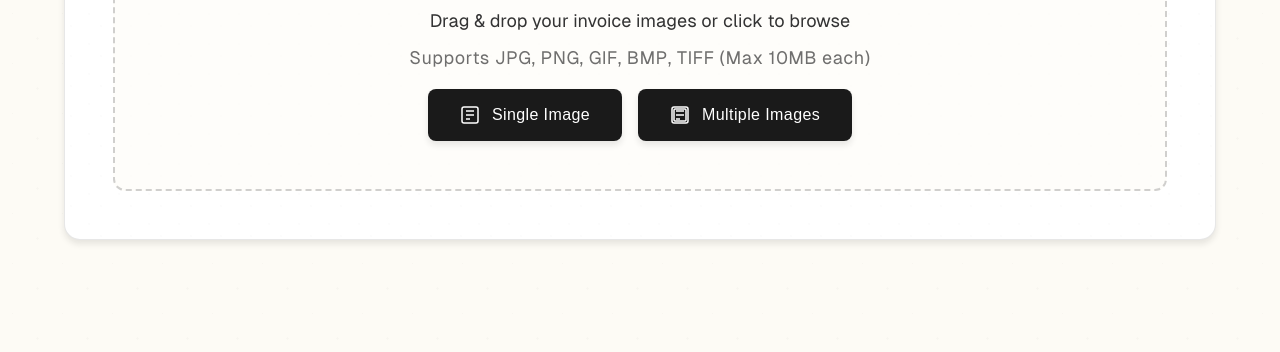
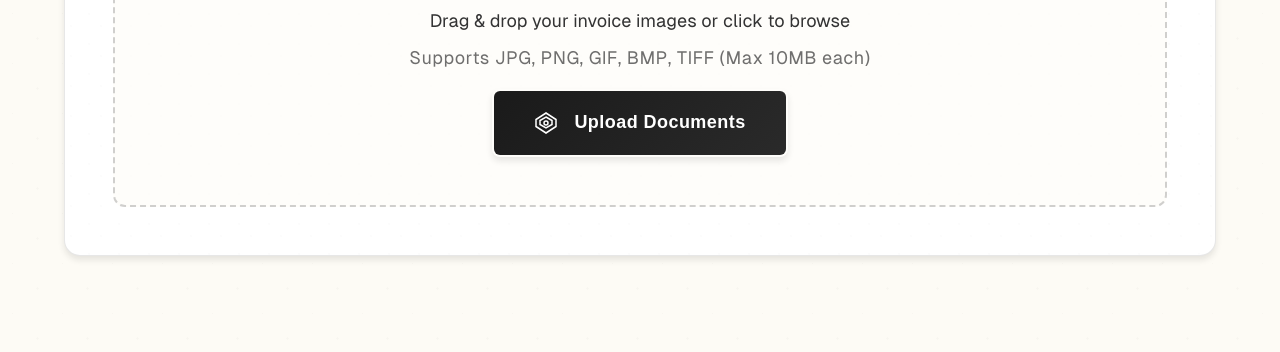
Before and after one commit to jakenzheng/autovoice, a website: page public/index.html in a window 1280 px wide. Shown: the part 449-801 px from the top of the page. Drawn offline with Linux system fonts and the light colour scheme.

Commit message:
Consolidate upload buttons into single unified button with enhanced styling

```diff
--- a/public/index.html
+++ b/public/index.html
@@ -45,31 +45,19 @@
                         <p>Drag & drop your invoice images or click to browse</p>
                         <p class="upload-hint">Supports JPG, PNG, GIF, BMP, TIFF (Max 10MB each)</p>
 
-                        <!-- Upload Options -->
+                        <!-- Upload Button -->
                         <div class="upload-options">
-                            <button class="upload-btn single" onclick="document.getElementById('singleFileInput').click()">
-                                <svg class="btn-emblem" width="20" height="20" viewBox="0 0 20 20" fill="none">
-                                    <rect x="2" y="2" width="16" height="16" rx="2" stroke="currentColor" stroke-width="1.5" fill="none"/>
-                                    <path d="M6 6L14 6" stroke="currentColor" stroke-width="1.5"/>
-                                    <path d="M6 10L14 10" stroke="currentColor" stroke-width="1.5"/>
-                                    <path d="M6 14L10 14" stroke="currentColor" stroke-width="1.5"/>
+                            <button class="upload-btn unified" onclick="document.getElementById('fileInput').click()">
+                                <svg class="btn-emblem" width="24" height="24" viewBox="0 0 24 24" fill="none">
+                                    <path d="M12 2L22 8.5V15.5L12 22L2 15.5V8.5L12 2Z" stroke="currentColor" stroke-width="1.5" fill="none"/>
+                                    <path d="M12 6L18 9.5V13.5L12 17L6 13.5V9.5L12 6Z" stroke="currentColor" stroke-width="1.5" fill="none"/>
+                                    <circle cx="12" cy="12" r="2" stroke="currentColor" stroke-width="1.5" fill="none"/>
                                 </svg>
-                                Single Image
-                            </button>
-                            <button class="upload-btn multiple" onclick="document.getElementById('multipleFileInput').click()">
-                                <svg class="btn-emblem" width="20" height="20" viewBox="0 0 20 20" fill="none">
-                                    <rect x="2" y="2" width="16" height="16" rx="2" stroke="currentColor" stroke-width="1.5" fill="none"/>
-                                    <rect x="4" y="4" width="12" height="12" rx="1" stroke="currentColor" stroke-width="1.5" fill="none"/>
-                                    <path d="M6 6L14 6" stroke="currentColor" stroke-width="1.5"/>
-                                    <path d="M6 10L14 10" stroke="currentColor" stroke-width="1.5"/>
-                                    <path d="M6 14L10 14" stroke="currentColor" stroke-width="1.5"/>
-                                </svg>
-                                Multiple Images
+                                Upload Documents
                             </button>
                         </div>
 
-                        <input type="file" id="singleFileInput" accept="image/*" style="display: none;">
-                        <input type="file" id="multipleFileInput" multiple accept="image/*" style="display: none;">
+                        <input type="file" id="fileInput" multiple accept="image/*" style="display: none;">
                     </div>
 
                     <!-- File Preview -->
--- a/public/script.js
+++ b/public/script.js
@@ -13,13 +13,8 @@ class InvoiceClassifier {
     }
 
     setupEventListeners() {
-        // Single file input change
-        document.getElementById('singleFileInput').addEventListener('change', (e) => {
-            this.handleFileSelection(e.target.files);
-        });
-
-        // Multiple file input change
-        document.getElementById('multipleFileInput').addEventListener('change', (e) => {
+        // Unified file input change
+        document.getElementById('fileInput').addEventListener('change', (e) => {
             this.handleFileSelection(e.target.files);
         });
 
--- a/public/styles.css
+++ b/public/styles.css
@@ -238,25 +238,54 @@ body {
   background: var(--royal-black);
   color: var(--royal-white);
   border: none;
-  padding: var(--space-4) var(--space-8);
+  padding: var(--space-5) var(--space-10);
   border-radius: var(--radius-md);
-  font-size: var(--text-base);
-  font-weight: var(--font-weight-medium);
+  font-size: var(--text-lg);
+  font-weight: var(--font-weight-semibold);
   cursor: pointer;
   transition: all var(--transition-normal);
   display: inline-flex;
   align-items: center;
-  gap: var(--space-3);
+  gap: var(--space-4);
   box-shadow: var(--shadow-medium);
-  min-width: 160px;
+  min-width: 200px;
   justify-content: center;
   letter-spacing: 0.025em;
+}
+
+.upload-btn.unified {
+  background: linear-gradient(135deg, var(--royal-black) 0%, #2a2a2a 100%);
+  border: 2px solid transparent;
+  background-clip: padding-box;
+  position: relative;
+}
+
+.upload-btn.unified::before {
+  content: '';
+  position: absolute;
+  top: 0;
+  left: 0;
+  right: 0;
+  bottom: 0;
+  border-radius: var(--radius-md);
+  padding: 2px;
+  background: linear-gradient(135deg, var(--royal-gold) 0%, var(--royal-copper) 100%);
+  mask: linear-gradient(#fff 0 0) content-box, linear-gradient(#fff 0 0);
+  mask-composite: exclude;
+  -webkit-mask: linear-gradient(#fff 0 0) content-box, linear-gradient(#fff 0 0);
+  -webkit-mask-composite: xor;
 }
 
 .upload-btn:hover {
   background: var(--royal-gray);
   transform: translateY(-2px);
   box-shadow: var(--shadow-lift);
+}
+
+.upload-btn.unified:hover {
+  background: linear-gradient(135deg, var(--royal-gray) 0%, #3a3a3a 100%);
+  transform: translateY(-3px);
+  box-shadow: var(--shadow-lift), 0 8px 25px rgba(0, 0, 0, 0.15);
 }
 
 .upload-btn:active {
@@ -842,7 +871,9 @@ body {
 
   .upload-btn {
     width: 100%;
-    max-width: 300px;
+    max-width: 320px;
+    padding: var(--space-4) var(--space-8);
+    font-size: var(--text-base);
   }
 
   .summary-grid {
```
